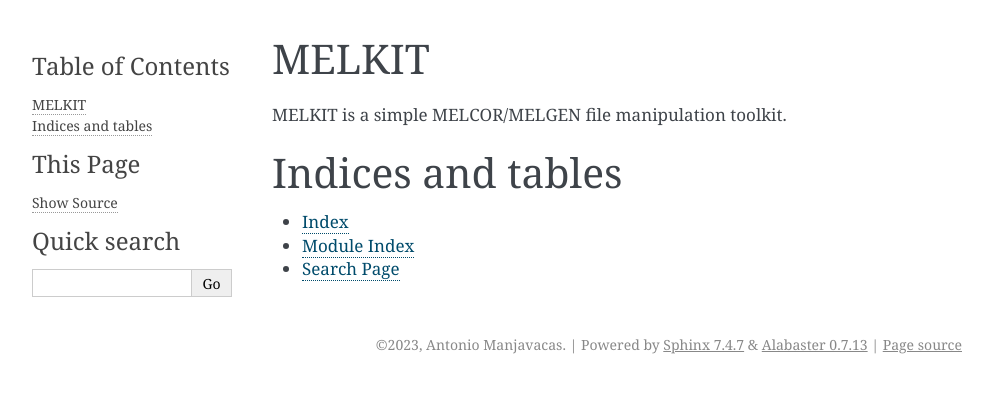
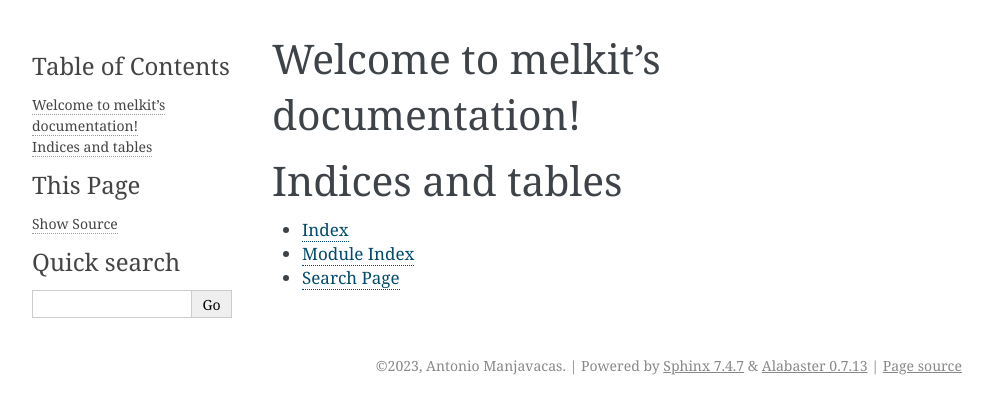
Before and after one commit to manjavacas/melkit, a Sphinx documentation site: the page built from docs/source/index.rst, in a window 1280 px wide. Shown: the top 414 px of the page, without its empty margins (148-1141 px from the left). Built offline with Sphinx 7.4.7, drawn with Linux system fonts in a browser that asks for light colours.

Commit message:
Updated docs

```diff
--- a/docs/index.html
+++ /dev/null
@@ -1 +0,0 @@
-<meta http-equiv="refresh" content="0; url=./build/html/index.html" />
--- a/docs/source/conf.py
+++ b/docs/source/conf.py
@@ -9,7 +9,6 @@
 project = 'melkit'
 copyright = '2023, Antonio Manjavacas'
 author = 'Antonio Manjavacas'
-release = 'y'
 
 # -- General configuration ---------------------------------------------------
 # https://www.sphinx-doc.org/en/master/usage/configuration.html#general-configuration
--- a/docs/source/index.rst
+++ b/docs/source/index.rst
@@ -1,12 +1,10 @@
 .. melkit documentation master file, created by
-   sphinx-quickstart on Tue Feb 14 12:56:13 2023.
+   sphinx-quickstart on Tue Feb 14 14:06:02 2023.
    You can adapt this file completely to your liking, but it should at least
    contain the root `toctree` directive.
 
-MELKIT
+Welcome to melkit's documentation!
 ==================================
-
-MELKIT is a simple MELCOR/MELGEN file manipulation toolkit.
 
 .. toctree::
    :maxdepth: 2
```
Also changed, not shown: 2 other files.
